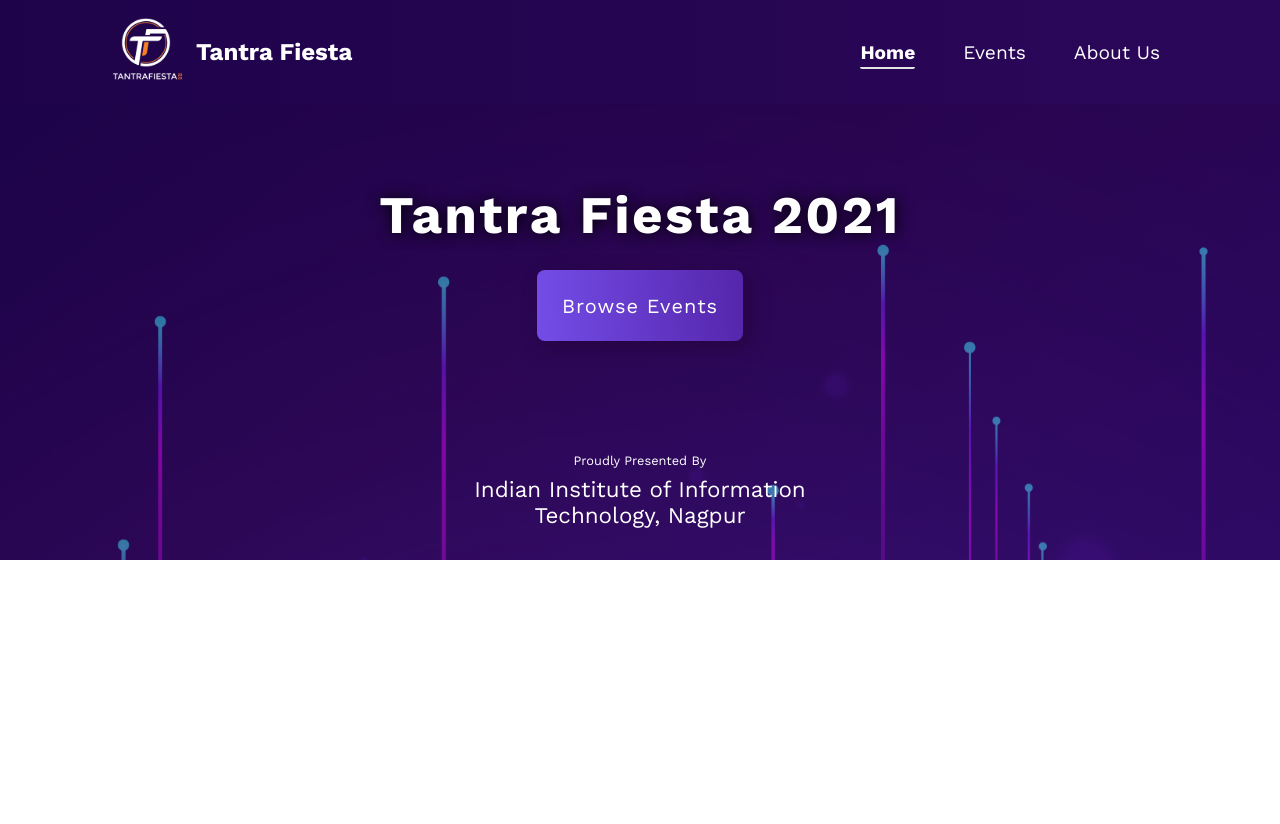
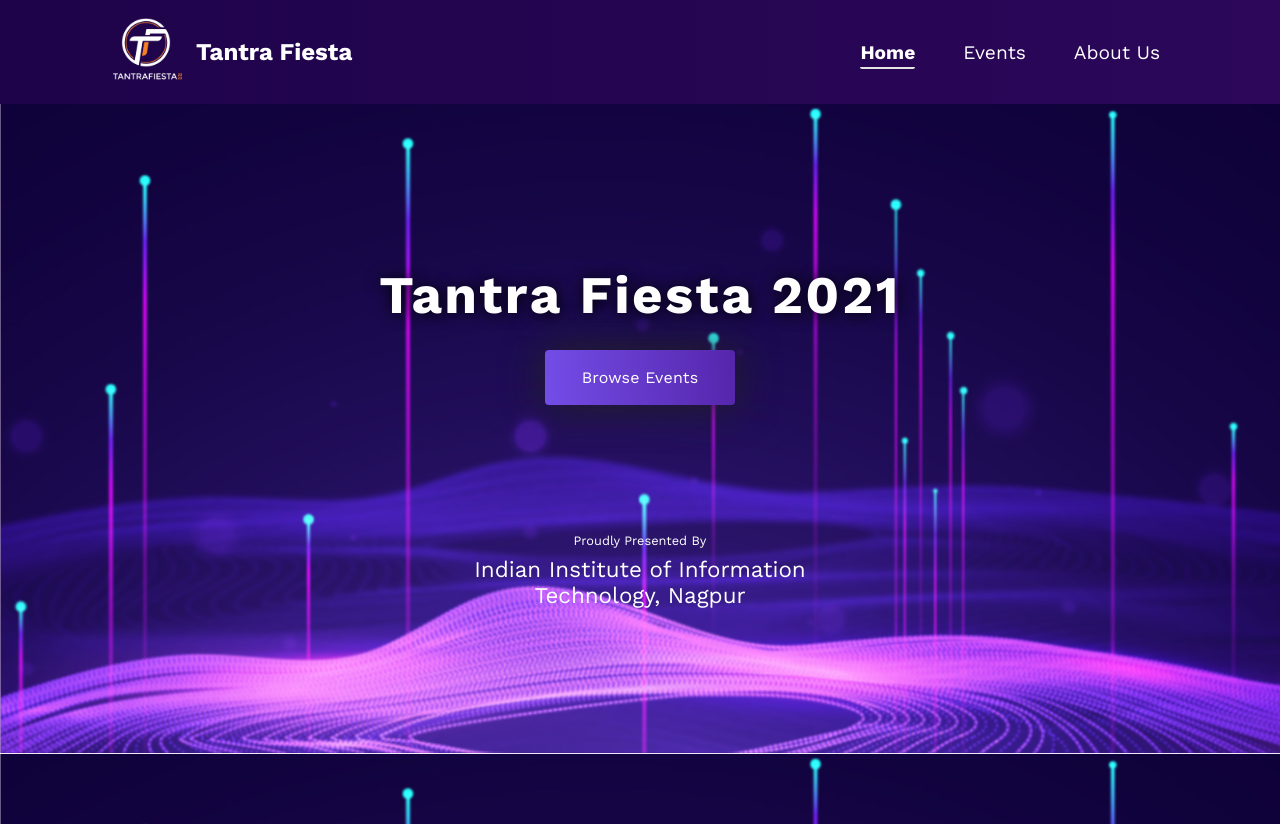
Before and after one commit to Kirito64/TF2021, a React (Create React App) app: page / in a window 1280 px wide. Before the commit the page ends 800 px from the top, so only its background shows below. Built offline with nearby package versions, Linux system fonts and the light colour scheme.

Commit message:
Landing page
Landing page updated

```diff
--- a/src/Components/button/Button.css
+++ b/src/Components/button/Button.css
@@ -29,8 +29,8 @@
 }
 
 .btn-hero-size{
-    width: 12.9rem;
-    height: 4.45rem;
+    width: 11.9rem;
+    height: 3.45rem;
     padding: 1.5rem;
     font-size: 1.25rem;
 }
--- a/src/Pages/home/Components/Landing/landing.css
+++ b/src/Pages/home/Components/Landing/landing.css
@@ -4,9 +4,10 @@
 .root-landing{
     background-image: url(./background-landing.svg);
     color: white;
-    padding-top: 5rem;
+    padding-top: 10rem;
     font-family: 'work sans';
     padding-bottom: 2rem;
+    height: 90vh;
 }
 .top-landing h1{
     font-weight: 700;
@@ -18,17 +19,24 @@
     letter-spacing: 0.15rem;
 }
 .top-landing button{
+    background: linear-gradient(86.95deg, #7F5CFF -38.28%, #45108A 155.03%);
+    border: none;
+    padding: 0.7rem;
+    font-weight: 400;
+    border-radius: .25rem;
+    letter-spacing: 0.01rem;
+    cursor: pointer;
     margin-top: 1.5rem;
-}
-.btn{
-    margin-top: 1.5rem;
+    color: #fff;
+    font-size: 1rem;
+    box-shadow: 0.02px 0.2px 40px rgb(34, 34, 34);
 }
 .top-landing{
     text-align: center;
 }
 .bottom-landing{
     text-align: center;
-    margin-top: 7rem;
+    margin-top: 8rem;
 }
 .bottom-landing p{
     font-weight: lighter;
```
Also changed, not shown: src/Pages/home/Components/Landing/background-landing.svg.
